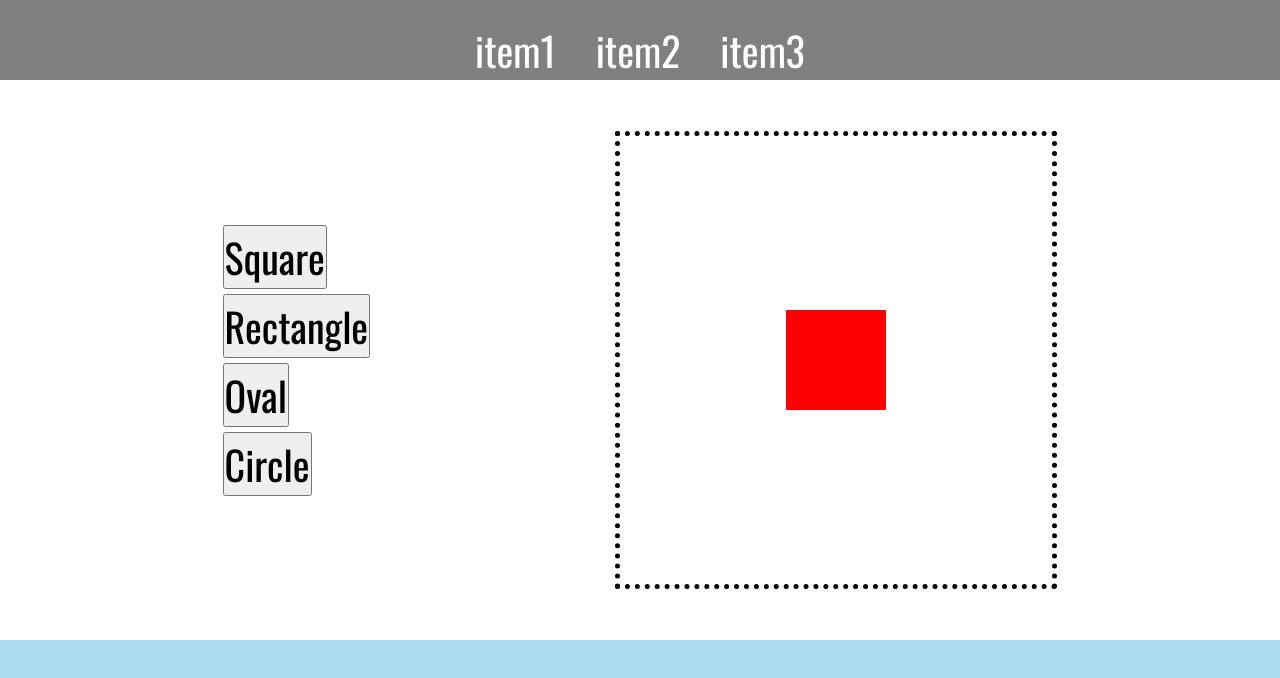
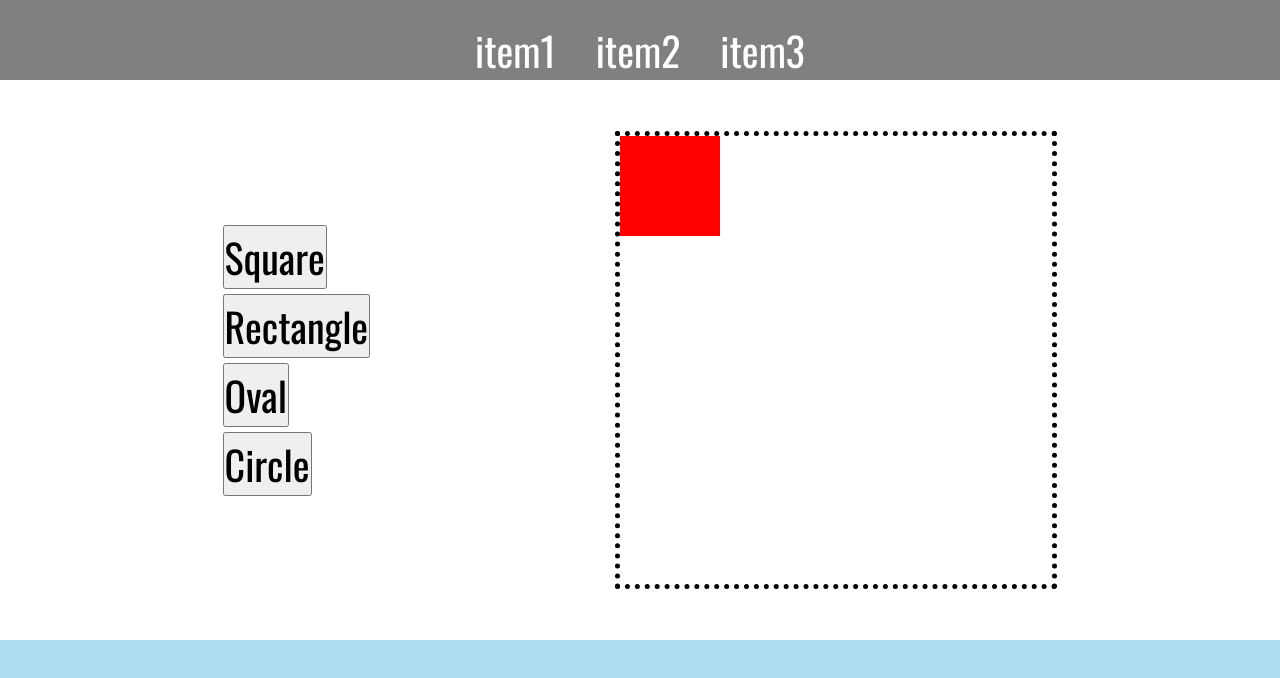
Before and after one commit to Fascodd/yolktoastsum, a React (Create React App) app: page / in a window 1280 px wide. Shown: the top 678 px of the page. Built offline with nearby package versions, Linux system fonts and the light colour scheme.

Commit message:
Movable Object (works)
Element is now movable and can be dragged everywhere on the screen. Need to figure out how to restrict it to the container area

```diff
--- a/src/Components/CenterShow.js
+++ b/src/Components/CenterShow.js
@@ -22,9 +22,7 @@ export default class CenterShow extends React.Component {
         this.setState({ displayShape: param })
     }
 
-
-
-    ReferenceCorridinates = (e) => {
+    ReferenceCorridinates = e => {
         this.setState({ CenterCoordX: e.pageX, CenterCoordY: e.pageY })
     }
 
@@ -46,7 +44,7 @@ export default class CenterShow extends React.Component {
                 </div>
                 <div className="CenterShow" onMouseMove={this.ReferenceCorridinates}>
 
-                    <MovableShape class={this.state.displayShape} onMouseDown={() => this.ReferenceCorridinates}
+                    <MovableShape class={this.state.displayShape}
                         currentX={this.state.CenterCoordX} currentY={this.state.CenterCoordY}
                         startX={this.state.startX} startY={this.state.startY} />
 
--- a/src/Components/MovableShape.js
+++ b/src/Components/MovableShape.js
@@ -5,8 +5,8 @@ export default class MovableShape extends React.Component {
         super(props);
         this.state = {
             draggable: false,
-            x: 0,
-            y: 0,
+            offsetX: 0,
+            offsetY: 0,
             ongoingX: 0,
             ongoingY: 0,
             startX: 0,
@@ -14,37 +14,52 @@ export default class MovableShape extends React.Component {
             deltaX: 0,
             deltaY: 0
         }
-
         this.moveShape = this.moveShape.bind(this);
         this.findDeltas = this.findDeltas.bind(this);
         this.noMove = this.noMove.bind(this);
     }
+
     moveShape = () => {
-        this.props.onMouseDown();
-        this.setState({ draggable: true })
-        this.setState({ startX: this.props.currentX, startY: this.props.currentY })
+        this.setState({
+            draggable: true,
+            startX: this.props.currentX,
+            startY: this.props.currentY,
+            deltaX: 0,
+            deltaY: 0
+        })
     }
+
     findDeltas = () => {
         if (this.state.draggable) {
-            this.setState((prevstate) => ({ deltaX: this.props.currentX - prevstate.startX, deltaY: this.props.currentY - prevstate.startY }))
-            this.setState((prevstate) => ({ ongoingX: prevstate.x + prevstate.deltaX, ongoingY: prevstate.y + prevstate.deltaY }))
+
+            this.setState({
+                deltaX: this.props.currentX - this.state.startX,
+                deltaY: this.props.currentY - this.state.startY,
+                ongoingX: this.state.offsetX + this.state.deltaX,
+                ongoingY: this.state.offsetY + this.state.deltaY
+            });
+
         }
     };
     noMove = () => {
-        this.setState({ draggable: false })
-        this.setState((prevstate) => ({ x: prevstate.x + prevstate.deltaX, y: prevstate.y + prevstate.deltaY }))
+        this.setState((prevstate) => ({
+            draggable: false,
+            offsetX: prevstate.ongoingX,
+            offsetY: prevstate.ongoingY
+        }))
     }
     render() {
         const divStyle = {
-            marginTop: `${this.state.ongoingY}px`,
             marginLeft: `${this.state.ongoingX}px`,
+            marginTop: `${this.state.ongoingY}px`
         }
         return (
 
-                <div className={`${this.props.class} shapeDiv`} style={divStyle}
-                    onMouseDown={this.moveShape} onMouseMove={this.findDeltas} onMouseUp={this.noMove} onMouseOut={this.noMove}
-                    ref={this.selector} >
-                </div>
+            <div className={`${this.props.class} shapeDiv`} style={divStyle}
+                onMouseDown={this.moveShape} onMouseMove={this.findDeltas}
+                onMouseUp={this.noMove} onMouseLeave={this.noMove}
+                ref={this.selector} draggable>
+            </div>
 
         )
     }
--- a/src/Styles/CenterShow.css
+++ b/src/Styles/CenterShow.css
@@ -2,9 +2,7 @@
     width: 40%;
     height:80%;
     border:dotted 5px black;
-    display:flex;
-    justify-content: center;
-    align-items: center;
+
 }
 .center-container{
   width:100%;
@@ -59,7 +57,6 @@
   border: 1px solid #d3d3d3;
 }
 .shapeDiv{
-  cursor: move;
   z-index: 10;
   color: #fff;
 }
```
